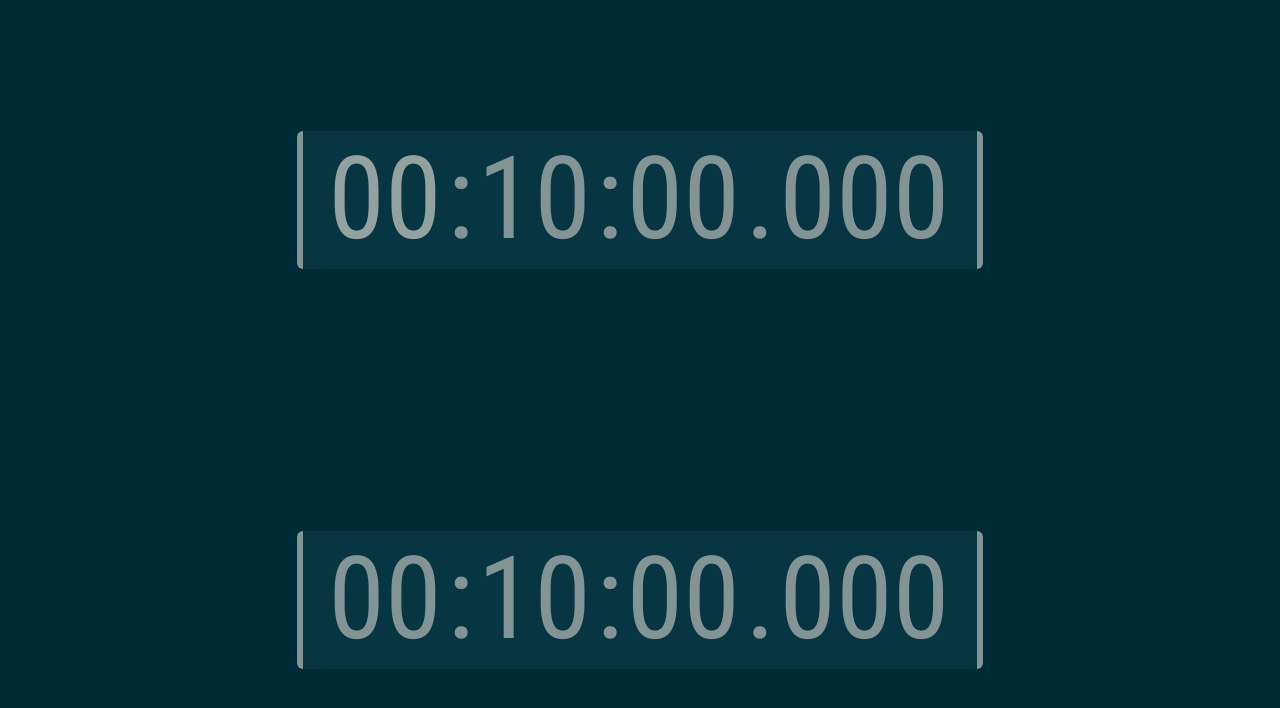
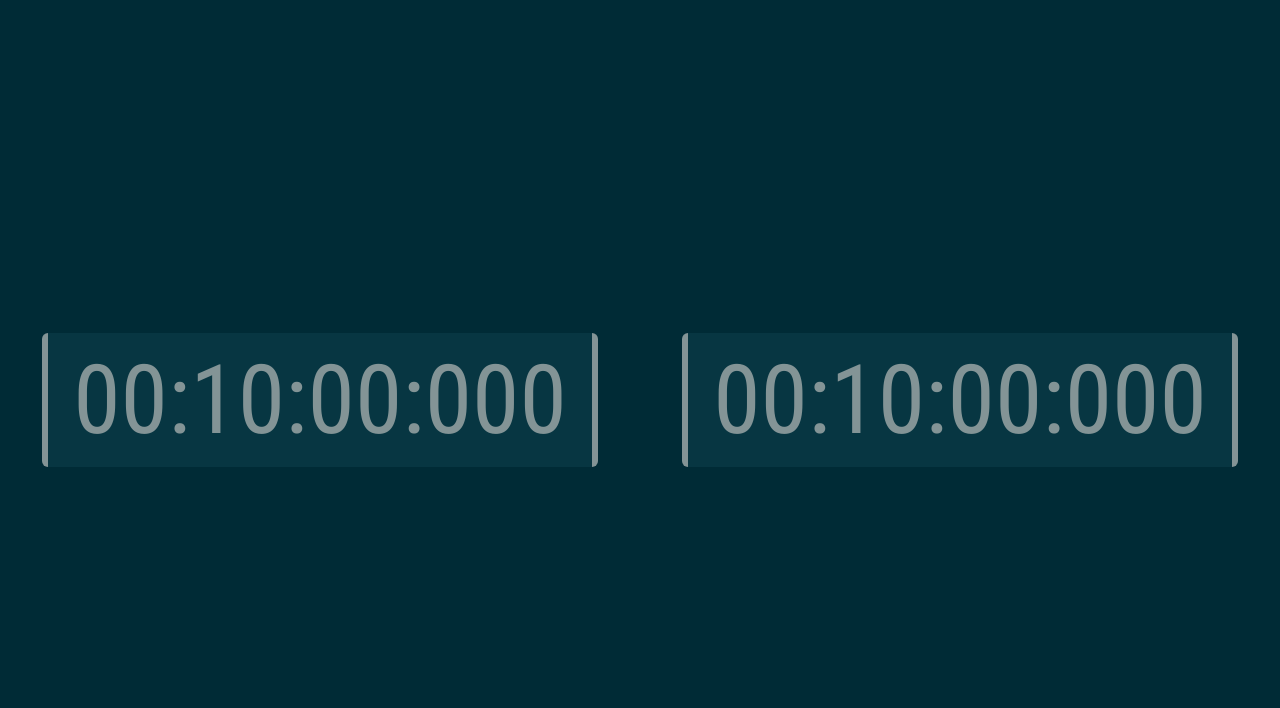
Before and after one commit to tsangkeith/game-clock, a plain HTML site: page index.html in a window 1280 px wide. Drawn offline with Linux system fonts and the light colour scheme.

Commit message:
Change time input into a single editable element

```diff
--- a/css/main.css
+++ b/css/main.css
@@ -2,6 +2,7 @@ body {
   background-color: #002b36;
   color:            #839496;
   font-family:      "Roboto Condensed", sans-serif;
+  font-size: 18px;
   margin: 0;
 }
 
@@ -22,40 +23,15 @@ button:focus {
 }
 
 .time {
-  background:    #073642;
-  border-left:   6px solid #586e75;
+  background: #073642;
+  border-left: 6px solid #586e75;
   border-radius: 6px;
-  border-right:  6px solid #586e75;
-  color:         #586e75;
-  height:        138px;
-  line-height:   1;
-  padding:       0 25px;
-}
-
-.time__digits {
-  background:  transparent;
-  border:      none;
-  color:       inherit;
-  font-family: "Roboto Condensed", sans-serif;
-  font-size:   115px;
-  padding:     0;
-}
-
-.time__digits::-webkit-inner-spin-button,
-.time__digits::-webkit-outer-spin-button {
-  -webkit-appearance: none;
-}
-
-.time__digits--2 {
-  width: 1em;
-}
-
-.time__digits--3 {
-  width: 1.5em;
-}
-
-.time__separator {
-  font-size:  115px;
+  border-right: 6px solid #586e75;
+  color: #586e75;
+  font-size: 6rem;
+  line-height: 1.4;
+  outline: none;
+  padding: 0 25px;
 }
 
 .configuring {
@@ -63,8 +39,8 @@ button:focus {
   color:        #839496;
 }
 
-.configuring .time__digits:hover,
-.configuring .time__digits:focus {
+.configuring:hover,
+.configuring:focus {
   color: #93a1a1;
 }
 
--- a/index.html
+++ b/index.html
@@ -10,24 +10,8 @@
   </head>
   <body>
     <main class="main">
-      <div class="time" id="left-time">
-        <input class="time__digits time__digits--2" type="number" maxlength="2">
-        <span class="time__separator">:</span>
-        <input class="time__digits time__digits--2" type="number" maxlength="2">
-        <span class="time__separator">:</span>
-        <input class="time__digits time__digits--2" type="number" maxlength="2">
-        <span class="time__separator">.</span>
-        <input class="time__digits time__digits--3" type="number" maxlength="3">
-      </div>
-      <div class="time" id="right-time" >
-        <input class="time__digits time__digits--2" type="number" maxlength="2">
-        <span class="time__separator">:</span>
-        <input class="time__digits time__digits--2" type="number" maxlength="2">
-        <span class="time__separator">:</span>
-        <input class="time__digits time__digits--2" type="number" maxlength="2">
-        <span class="time__separator">.</span>
-        <input class="time__digits time__digits--3" type="number" maxlength="3">
-      </div>
+      <div class="time" contenteditable="true" id="left-time">--:--:--.---</div>
+      <div class="time" contenteditable="true" id="right-time" >--:--:--.---</div>
     </main>
   </body>
 </html>
--- a/js/main.js
+++ b/js/main.js
@@ -12,13 +12,7 @@ function padNumber(number, zeroes) {
 
 function Player(side) {
   this.time = [];
-  this.timer = {
-    container: document.querySelector('#' + side + '-time'),
-    hours: document.querySelector('#' + side + '-time :first-child'),
-    minutes: document.querySelector('#' + side + '-time :nth-child(3)'),
-    seconds: document.querySelector('#' + side + '-time :nth-child(5)'),
-    milliseconds: document.querySelector('#' + side + '-time :last-child')
-  };
+  this.timer = document.querySelector('#' + side + '-time');
 }
 
 function GameClock(players) {
@@ -34,10 +28,10 @@ function GameClock(players) {
 }
 
 GameClock.prototype.parse = function(timer) {
-  var milliseconds = timer.milliseconds.value || 0,
-      seconds      = timer.seconds.value || 0,
-      minutes      = timer.minutes.value || 0,
-      hours        = timer.hours.value || 0;
+  var milliseconds = timer.innerHTML.slice(9) || 0,
+      seconds      = timer.innerHTML.slice(6,8) || 0,
+      minutes      = timer.innerHTML.slice(3,5) || 0,
+      hours        = timer.innerHTML.slice(0,2) || 0;
   return parseInt(milliseconds) + (parseInt(seconds) * 1000) + (parseInt(minutes) * 60000) + (parseInt(hours) * 3600000);
 };
 
@@ -46,19 +40,21 @@ GameClock.prototype.display = function(time, timer) {
       seconds,
       hours,
       minutes;
+
   milliseconds = time % 1000;
-  timer.milliseconds.value = padNumber(milliseconds,3);
+
   hours = time - milliseconds;
   hours /= 1000;
   seconds = hours % 60;
-  timer.seconds.value = padNumber(seconds,2);
+
   hours -= seconds;
   hours /= 60;
   minutes = hours % 60;
-  timer.minutes.value = padNumber(minutes,2);
+
   hours -= minutes;
   hours /= 60;
-  timer.hours.value = padNumber(hours,2);
+
+  timer.innerHTML = padNumber(hours, 2) + ':' + padNumber(minutes, 2) + ':' + padNumber(seconds, 2) + ':' + padNumber(milliseconds, 3);
 };
 
 GameClock.prototype.save = function() {
@@ -71,7 +67,7 @@ GameClock.prototype.save = function() {
   for (var i = 0, l = this.players.length; i < l; i++) {
     this.players[i].time.push(this.parse(this.players[i].timer));
     this.players[i].time.push(this.players[i].time[0] * DEFAULT_WARNING_THRESHOLD);
-    this.players[i].timer.container.classList.remove('configuring');
+    this.players[i].timer.classList.remove('configuring');
   }
 
   this.currentPlayer = this.players[DEFAULT_STARTING_PLAYER];
@@ -84,16 +80,16 @@ GameClock.prototype.run = function() {
   this.referenceTime = currentTime;
 
   if (this.currentPlayer.time[0] <= 0) {
-    this.currentPlayer.timer.container.classList.remove('running', 'warning')
-    this.currentPlayer.timer.container.classList.add('finished');
+    this.currentPlayer.timer.classList.remove('running', 'warning')
+    this.currentPlayer.timer.classList.add('finished');
     this.display(0, this.currentPlayer.timer);
     this.stop();
   } else {
     if (this.currentPlayer.time[0] <= this.currentPlayer.time[1]) {
-      this.currentPlayer.timer.container.classList.remove('running');
-      this.currentPlayer.timer.container.classList.add('warning');
+      this.currentPlayer.timer.classList.remove('running');
+      this.currentPlayer.timer.classList.add('warning');
     } else {
-      this.currentPlayer.timer.container.classList.add('running');
+      this.currentPlayer.timer.classList.add('running');
     }
 
     this.display(this.currentPlayer.time[0], this.currentPlayer.timer);
@@ -118,7 +114,7 @@ GameClock.prototype.operate = function(key) {
   switch (key) {
     case START_KEYCODE:
       if (this.active) {
-        this.currentPlayer.timer.container.classList.remove('running', 'warning');
+        this.currentPlayer.timer.classList.remove('running', 'warning');
         this.currentPlayer = this.players[this.players.indexOf(this.currentPlayer) + 1] || this.players[0];
       } else {
         if (this.active == null) {
@@ -142,10 +138,8 @@ window.onload = function main() {
 
   for (var i = 0, l = gameClock.players.length; i < l; i++) {
     gameClock.display(DEFAULT_TIME_CONTROL, gameClock.players[i].timer);
-    gameClock.players[i].timer.container.classList.add('configuring');
+    gameClock.players[i].timer.classList.add('configuring');
   }
-
-  gameClock.players[0].timer.hours.focus();
 
   document.onkeydown = function(evt) {
     evt = evt || window.event;
```
